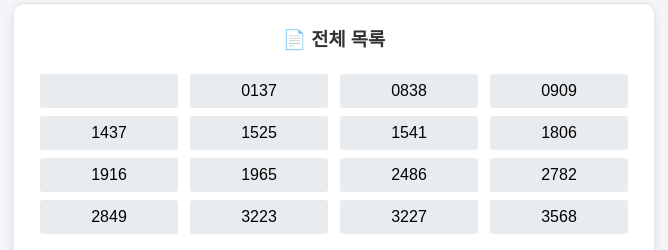
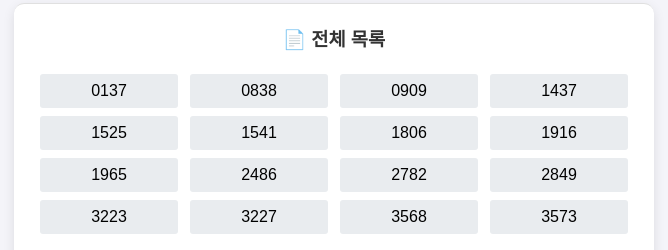
Before and after one commit to parkjunhoo/skicar.github.io, a plain HTML site: page index.html in a window 1280 px wide. Shown: the part 399-649 px from the top of the page, 306-974 px from the left. Drawn offline with Linux system fonts and the light colour scheme.

Commit message:
25/12/27
ㅇㅇㅇㅇ

```diff
--- a/index.html
+++ b/index.html
@@ -111,7 +111,7 @@ const carData = [
         { department: "2층 식당", name: "쎄쎄반점", fullNumber: "09부 4745", number: "4745", carName: "벤츠", phone: "010-2265-2076", notes: "" },
         { department: "2층 식당", name: "쎄쎄반점", fullNumber: "20주 5589", number: "5589", carName: "모닝밴(택배)", phone: "010-3825-7970", notes: "" },
         { department: "2층 식당", name: "오늘의분식", fullNumber: "14노 8273", number: "8273", carName: "", phone: "010-8830-6604", notes: "" },
-        { department: "2층 식당", name: "남산돈까스", fullNumber: "", number: "", carName: "", phone: "", notes: "추가예정" },
+        //{ department: "2층 식당", name: "남산돈까스", fullNumber: "", number: "", carName: "", phone: "", notes: "추가예정" },
         { department: "렌탈", name: "장비렌탈", fullNumber: "307거 1525", number: "1525", carName: "더 뉴 그랜저", phone: "010-7553-9116", notes: "" },
         { department: "렌탈", name: "의류렌탈", fullNumber: "77두 4727", number: "4727", carName: "스타렉스", phone: "010-5296-9271", notes: "" },
         { department: "렌탈", name: "의류렌탈", fullNumber: "26호 2486", number: "2486", carName: "k5", phone: "010-5914-9271", notes: "" },
```
